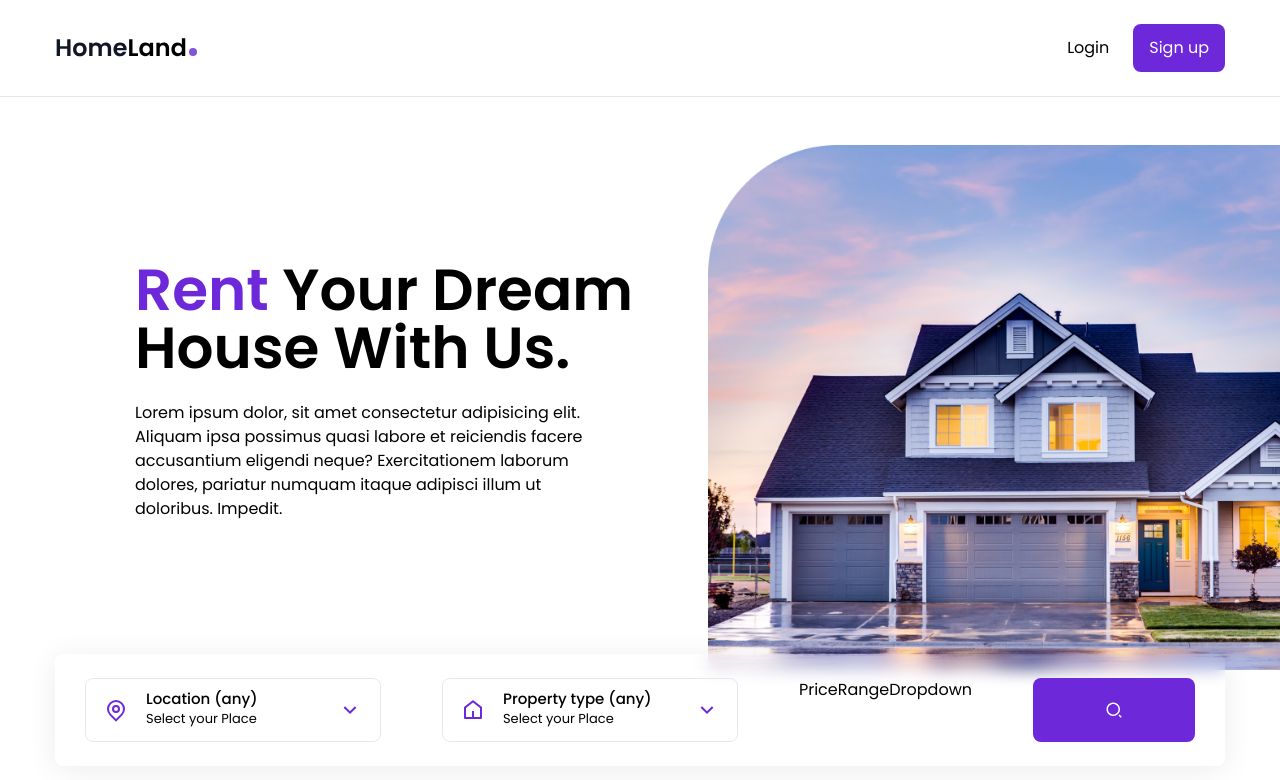
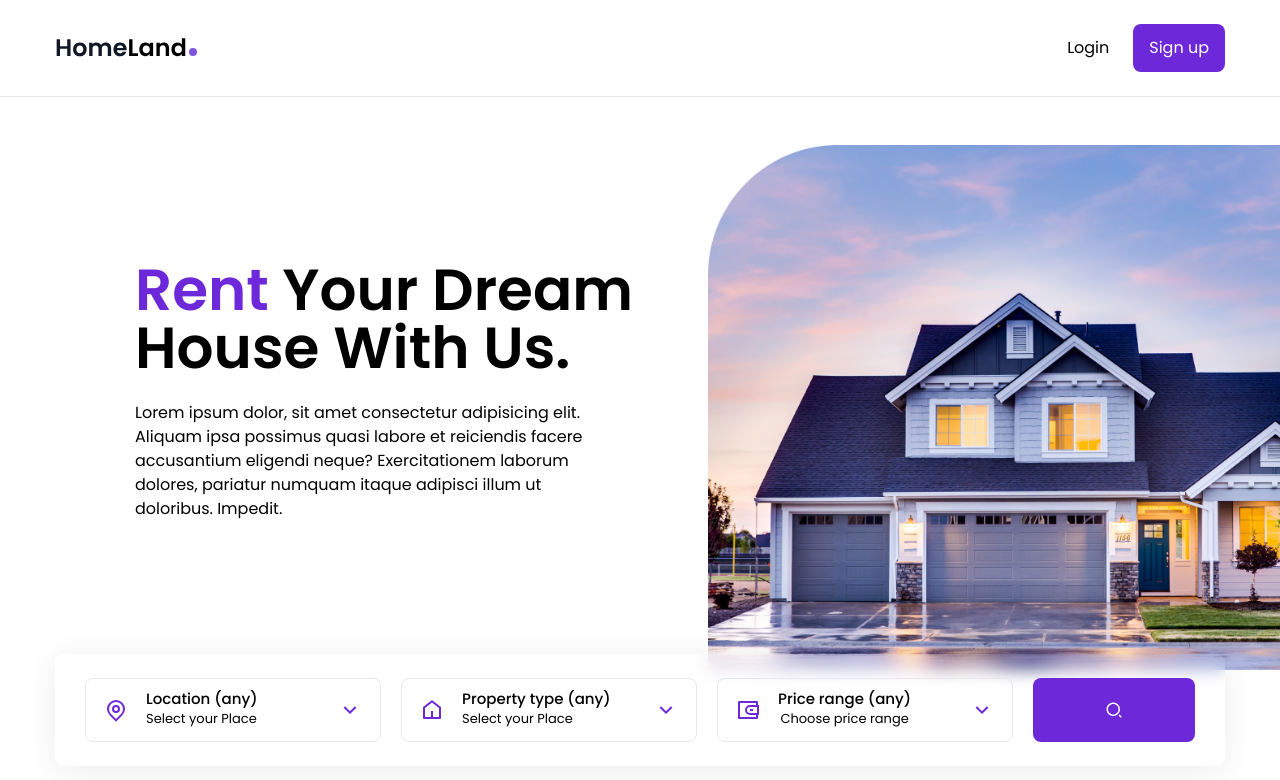
Before and after one commit to shahriyarhosen/T-B-client, a React (Create React App) app: page / in a window 1280 px wide. Shown: the top 780 px of the page. Built offline with nearby package versions, Linux system fonts and the light colour scheme.

Commit message:
Search Function add

```diff
--- a/src/components/HouseContext.js
+++ b/src/components/HouseContext.js
@@ -22,7 +22,6 @@
     });
     // remove duplication
     const uniqueCountries = ["Location (any)", ...new Set(allCountries)];
-;
     // set Countries
     setCountries(uniqueCountries);
   }, [houses]);
@@ -34,10 +33,13 @@
     });
     // remove duplication
     const uniqueProperties = ["Location (any)", ...new Set(allProperties)];
-;
     // set Countries
     setProperties(uniqueProperties);
   }, [houses]);
+
+  const handleClick = () => {
+    console.log("Clicked");
+  };
 
   return (
     <HouseContext.Provider
@@ -55,6 +57,7 @@
         houses,
         setHouses,
         loading,
+        handleClick
       }}
     >
       {children}
--- a/src/components/PriceRangeDropdown.js
+++ b/src/components/PriceRangeDropdown.js
@@ -1,7 +1,78 @@
-import React from 'react';
+import React, { useState, useContext } from "react";
+
+// import icons
+import {
+  RiWallet3Line,
+  RiArrowDownSLine,
+  RiArrowUpSLine,
+} from "react-icons/ri";
+// import headless ui components
+import { Menu } from "@headlessui/react";
+// import context
+import { HouseContext } from "./HouseContext";
 
 const PriceRangeDropdown = () => {
-  return <div>PriceRangeDropdown</div>;
+  const { price, setPrice } = useContext(HouseContext);
+  const [isOpen, setIsOpen] = useState(false);
+
+  const prices = [
+    {
+      value: "Price range (any)",
+    },
+    {
+      value: "100000 - 130000",
+    },
+    {
+      value: "130000 - 160000",
+    },
+    {
+      value: "160000 - 190000",
+    },
+    {
+      value: "190000 - 220000",
+    },
+    {
+      value: "20000 - 30000",
+    },
+    {
+      value: "30000 - 40000",
+    },
+  ];
+
+  return (
+    <Menu as="div" className="dropdown relative">
+      <Menu.Button
+        onClick={() => setIsOpen(!isOpen)}
+        className="dropdown-btn w-full"
+      >
+        <RiWallet3Line className="dropdown-icon-primary" />
+        <div>
+          <div className="text-[15px] font-medium leading-tight">{price}</div>
+          <div className="text-[13px]">Choose price range</div>
+        </div>
+        {isOpen ? (
+          <RiArrowUpSLine className="dropdown-icon-secondary" />
+        ) : (
+          <RiArrowDownSLine className="dropdown-icon-secondary" />
+        )}
+      </Menu.Button>
+
+      <Menu.Items className="dropdown-menu">
+        {prices.map((price, index) => {
+          return (
+            <Menu.Item
+              as="li"
+              onClick={() => setPrice(price.value)}
+              key={index}
+              className="cursor-pointer hover:text-violet-700 transition"
+            >
+              {price.value}
+            </Menu.Item>
+          );
+        })}
+      </Menu.Items>
+    </Menu>
+  );
 };
 
 export default PriceRangeDropdown;
--- a/src/components/Search.js
+++ b/src/components/Search.js
@@ -10,14 +10,17 @@
 import { HouseContext } from "./HouseContext";
 
 const Search = () => {
-  const {houses} = useContext(HouseContext);
-  console.log(houses);
+  const { handleClick } = useContext(HouseContext);
+
   return (
     <section className="px-[30px] py-6 max-w-[1170px] mx-auto flex flex-col lg:flex-row justify-between gap-4 lg:gap-x-3 relative lg:-top-4 lg:shadow-1 bg-white lg:bg-transparent lg:backdrop-blur rounded-lg">
       <CountryDropdown />
       <PropertyDropdown />
       <PriceRangeDropdown />
-      <button className="bg-violet-700 hover:bg-violet-800 transition w-full lg:max-w-[162px] h-16 rounded-lg flex justify-center items-center text-white text-lg">
+      <button
+        onClick={() => handleClick()}
+        className="bg-violet-700 hover:bg-violet-800 transition w-full lg:max-w-[162px] h-16 rounded-lg flex justify-center items-center text-white text-lg"
+      >
         <RiSearch2Line />
       </button>
     </section>
```
